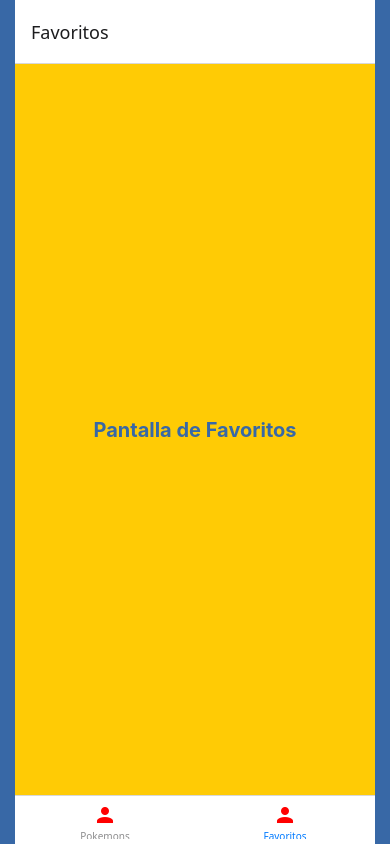
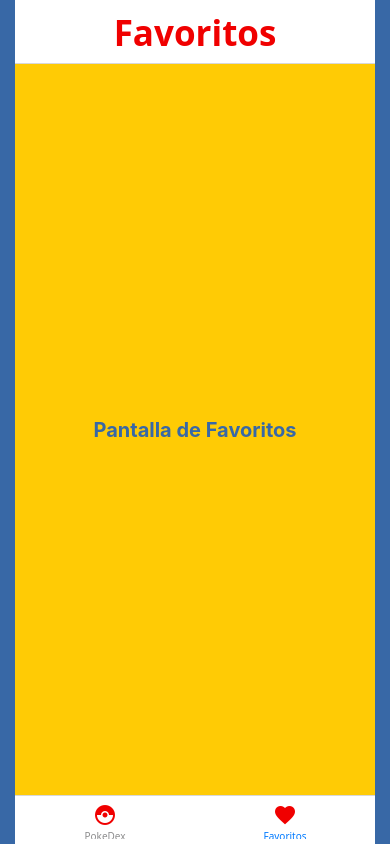
Before and after one commit to Gyaque29/practico2pokedex, a React Native app: screen /Favoritos in a window 390 px wide. Built offline with nearby package versions, Linux system fonts and the light colour scheme.

Commit message:
Commit 4 Navegacion Terminada (Se puede poner mas estilos )

```diff
--- a/navigation/Navigation.js
+++ b/navigation/Navigation.js
@@ -2,8 +2,9 @@ import { createBottomTabNavigator } from "@react-navigation/bottom-tabs";
 import { NavigationContainer } from "@react-navigation/native";
 
 import { MaterialCommunityIcons } from "@expo/vector-icons";
-import  Home from './Home' ;
-import Settings from './Settings' ;
+import Home from './Home';
+import Settings from './Settings';
+import MaterialIcons from '@expo/vector-icons/MaterialIcons';
 
 const Tab = createBottomTabNavigator();
 
@@ -11,18 +12,25 @@ const MyTabs = () => {
     return (
         <Tab.Navigator>
             <Tab.Screen
-                name="PokéDex"
+                name="PokeDex"
                 component={Home}
                 options={{
-                    tabBarLabel: "Pokemons",
+                    tabBarLabel: "PokeDex",
                     tabBarIcon: () => (
-                        <MaterialCommunityIcons
-                            name="account"
+                        <MaterialIcons
+                            name="catching-pokemon"
                             size={24}
-                            color="red"
+                            color="#f00000"
                         />
                     ),
-                   // tabBarBadge: 0,
+                    headerTitleAlign: 'center',
+                    title: 'PokeDex',
+                    headerTitleStyle: {
+                        fontWeight: 'bold',
+                        fontSize: 35,
+                        color: '#f00000',
+                    },
+                    // tabBarBadge: 0,
                 }}
             />
             <Tab.Screen
@@ -32,12 +40,19 @@ const MyTabs = () => {
                     tabBarLabel: "Favoritos",
                     tabBarIcon: () => (
                         <MaterialCommunityIcons
-                            name="account"
+                            name="heart"
                             size={24}
-                            color="red"
+                            color="#f00000"
                         />
                     ),
-                   // tabBarBadge: 0,
+                    headerTitleAlign: 'center',
+                    title: 'Favoritos',
+                    headerTitleStyle: {
+                        fontWeight: 'bold',
+                        fontSize: 35,
+                        color: '#f00000',
+                    },
+                    // tabBarBadge: 0, // PARA CONTAR LOS FAVORITOS
                 }}
             />
 
@@ -46,7 +61,7 @@ const MyTabs = () => {
 }
 
 const Navigation = () => {
-    return(
+    return (
         <NavigationContainer>
             <MyTabs />
         </NavigationContainer>
```
